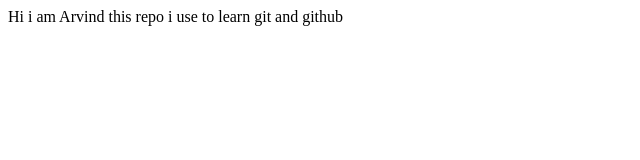
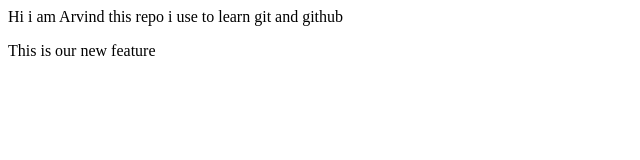
Before and after one commit to justarvind07/Local-Repo, a plain HTML site: page index.html in a window 1280 px wide. Shown: the whole page, without its empty margins (0-640 px from the left). Drawn offline with Linux system fonts and the light colour scheme.

Commit message:
new feature added

```diff
--- a/index.html
+++ b/index.html
@@ -1,3 +1,6 @@
 <p>
     Hi i am Arvind this repo i use to learn git and github
 </p>
+<p>
+    This is our new feature
+</p>
```
